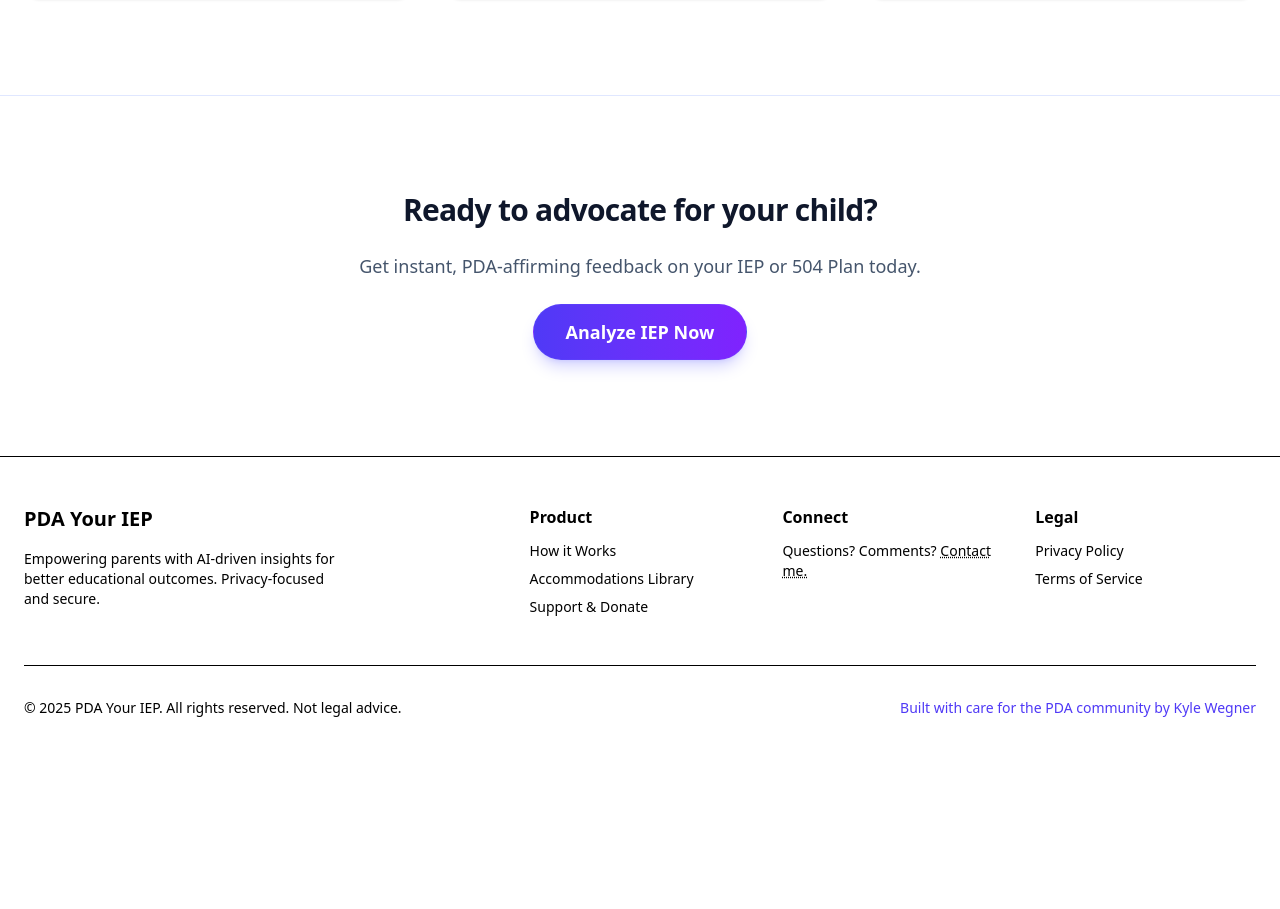
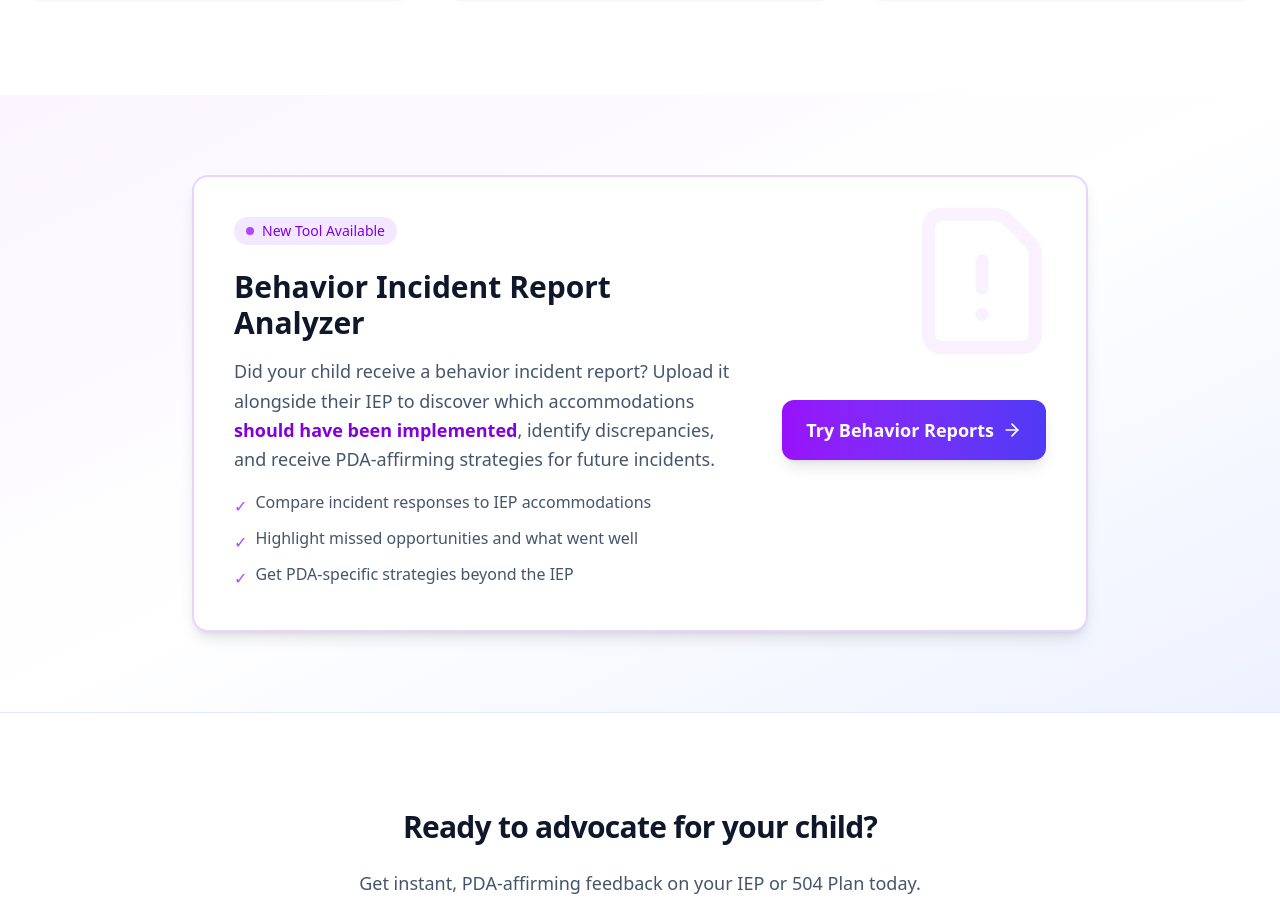
Before and after one commit to metaky/Antigravity, a Next.js app: page / in a window 1280 px wide. Shown: the part 1286-2195 px from the top of the page. Before the commit the page ends 2052 px from the top, so only its background shows below. Built offline with nearby package versions, Linux system fonts and the light colour scheme; no server answers.

Commit message:
feat: Add Behavior Reports marketing module to homepage

```diff
--- a/src/app/page.tsx
+++ b/src/app/page.tsx
@@ -1,7 +1,8 @@
 import { Navbar } from "@/components/navbar";
 import { LandingHero } from "@/components/landing-hero";
 import { Footer } from "@/components/footer";
-import { Target, Gauge, ClipboardCheck } from "lucide-react";
+import { Target, Gauge, ClipboardCheck, FileWarning, ArrowRight } from "lucide-react";
+import Link from "next/link";
 
 import { BottomCTA } from "@/components/bottom-cta";
 
@@ -62,6 +63,66 @@ export default function Home() {
             </div>
           </div>
         </section>
+
+        {/* Behavior Reports Tool Promo */}
+        <section className="py-20 bg-gradient-to-br from-purple-50 via-white to-indigo-50">
+          <div className="container mx-auto px-4 md:px-6">
+            <div className="max-w-4xl mx-auto">
+              <div className="group relative bg-white p-8 md:p-10 rounded-2xl border-2 border-purple-200 shadow-lg hover:shadow-xl transition-all duration-300 overflow-hidden">
+                {/* Background decoration */}
+                <div className="absolute top-0 right-0 p-6 opacity-5 group-hover:opacity-10 transition-opacity transform group-hover:scale-110 duration-500">
+                  <FileWarning className="w-40 h-40 text-purple-600" aria-hidden="true" />
+                </div>
+
+                {/* Badge */}
+                <div className="inline-flex items-center gap-2 px-3 py-1 rounded-full bg-purple-100 text-purple-700 text-sm font-medium mb-6">
+                  <span className="relative flex h-2 w-2">
+                    <span className="animate-ping absolute inline-flex h-full w-full rounded-full bg-purple-400 opacity-75"></span>
+                    <span className="relative inline-flex rounded-full h-2 w-2 bg-purple-500"></span>
+                  </span>
+                  New Tool Available
+                </div>
+
+                <div className="relative z-10 flex flex-col md:flex-row md:items-center gap-6 md:gap-10">
+                  <div className="flex-1 space-y-4">
+                    <h3 className="text-2xl md:text-3xl font-bold text-slate-900">
+                      Behavior Incident Report Analyzer
+                    </h3>
+                    <p className="text-slate-600 leading-relaxed text-lg">
+                      Did your child receive a behavior incident report? Upload it alongside their IEP to discover which accommodations
+                      <strong className="text-purple-700"> should have been implemented</strong>, identify discrepancies,
+                      and receive PDA-affirming strategies for future incidents.
+                    </p>
+                    <ul className="text-slate-600 space-y-2 text-base">
+                      <li className="flex items-start gap-2">
+                        <span className="text-purple-500 mt-1">✓</span>
+                        <span>Compare incident responses to IEP accommodations</span>
+                      </li>
+                      <li className="flex items-start gap-2">
+                        <span className="text-purple-500 mt-1">✓</span>
+                        <span>Highlight missed opportunities and what went well</span>
+                      </li>
+                      <li className="flex items-start gap-2">
+                        <span className="text-purple-500 mt-1">✓</span>
+                        <span>Get PDA-specific strategies beyond the IEP</span>
+                      </li>
+                    </ul>
+                  </div>
+                  <div className="shrink-0">
+                    <Link
+                      href="/behavior-report"
+                      className="inline-flex items-center gap-2 px-6 py-4 rounded-xl bg-gradient-to-r from-purple-600 to-indigo-600 text-white font-semibold text-lg shadow-lg hover:shadow-xl hover:scale-105 transition-all duration-300"
+                    >
+                      Try Behavior Reports
+                      <ArrowRight className="w-5 h-5" />
+                    </Link>
+                  </div>
+                </div>
+              </div>
+            </div>
+          </div>
+        </section>
+
         <BottomCTA />
       </main>
       <Footer />
```
